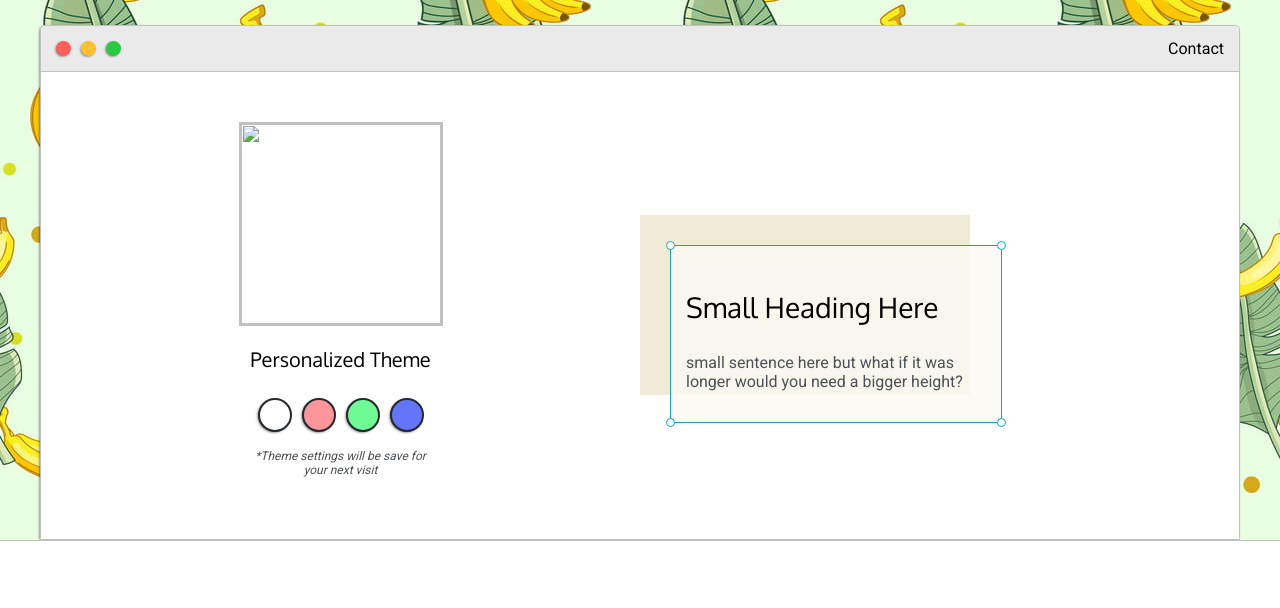
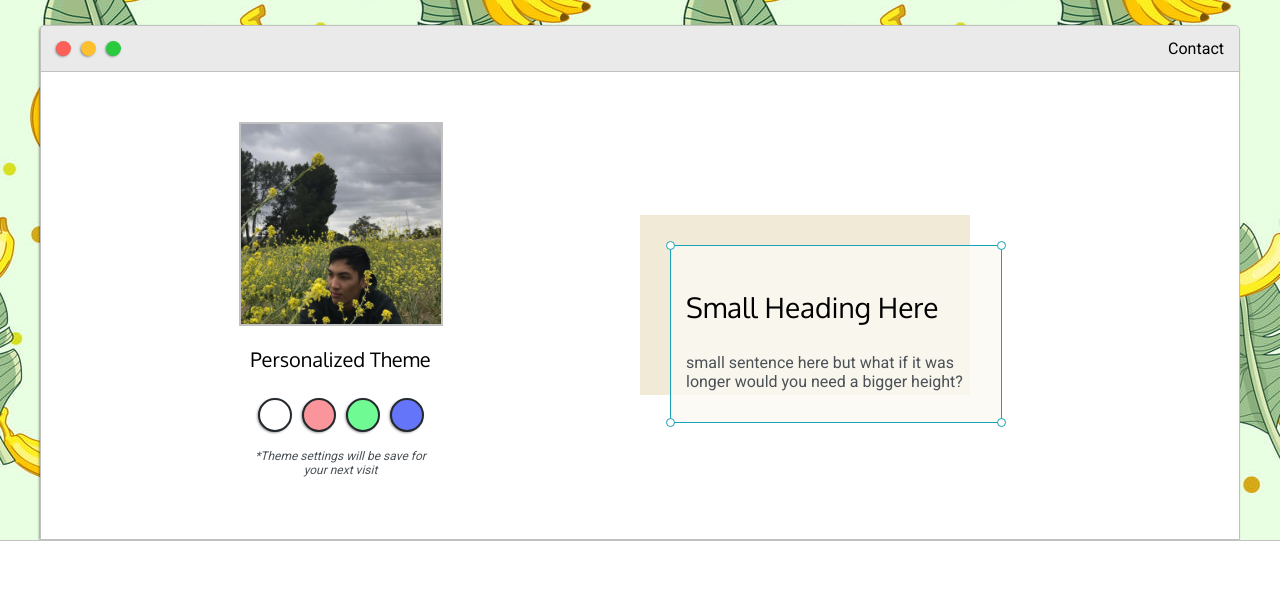
Before and after one commit to jashuwalee/MyPortfolio, a plain HTML site: page index.html in a window 1280 px wide. Shown: the part 139-747 px from the top of the page. Drawn offline with Linux system fonts and the light colour scheme.

Commit message:
Update index.html

```diff
--- a/index.html
+++ b/index.html
@@ -33,7 +33,7 @@
                     </div>
 
                     <div class="left-column">
-                        <img id="profile-pic" src="Images/Profile.jpg/">
+                        <img id="profile-pic" src="Images/Profile.jpg">
                         <h5 style="text-align: center; line-height: 0;">Personalized Theme</h5>
 
                         <div id="theme-options-wrapper">
```
